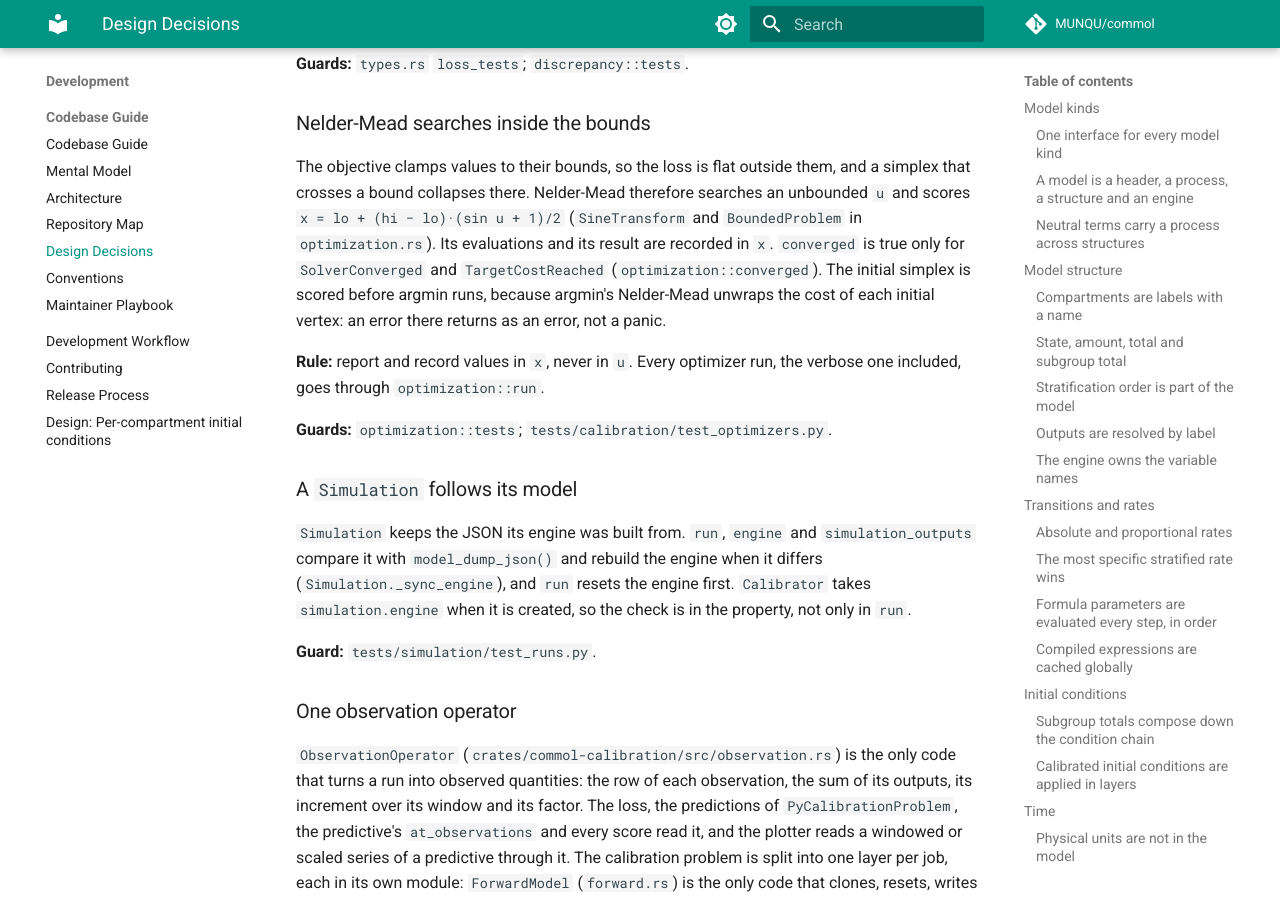
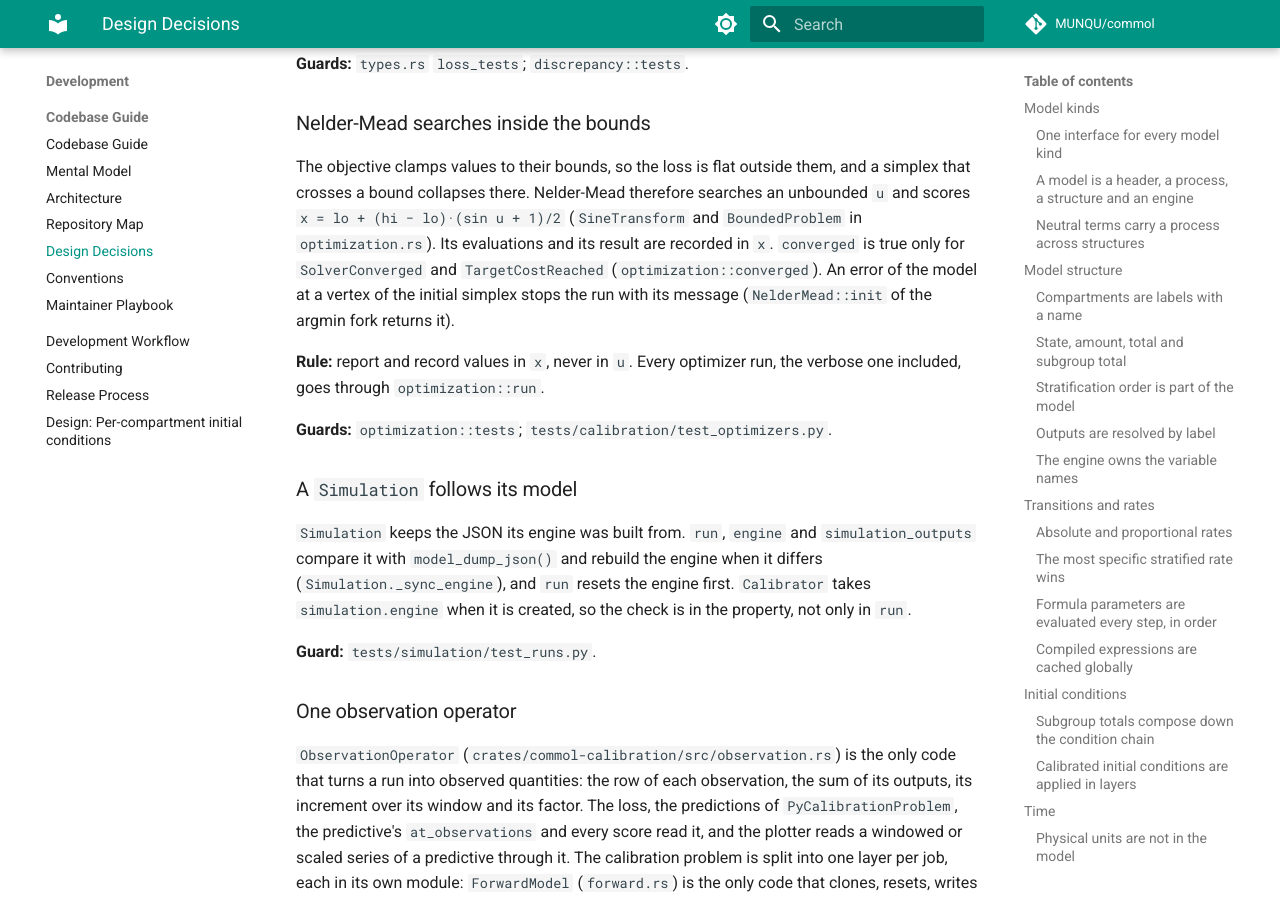
Before and after one commit to MUNQU/commol, an MkDocs documentation site: the page built from docs/codebase/design-decisions.md, in a window 1280 px wide and 900 px high, scrolled down 19270 px. Built offline with MkDocs 1.6.1 and Material for MkDocs 9.7.7, drawn with Linux system fonts in a browser that asks for light colours; comment, search, counter and statistics services are not loaded; the version menu is left out.

Commit message:
build(deps): take the argmin fork that returns Nelder-Mead init errors

```diff
--- a/docs/codebase/design-decisions.md
+++ b/docs/codebase/design-decisions.md
@@ -742,10 +742,9 @@ and a simplex that crosses a bound collapses there. Nelder-Mead therefore
 searches an unbounded `u` and scores `x = lo + (hi − lo)·(sin u + 1)/2`
 (`SineTransform` and `BoundedProblem` in `optimization.rs`). Its evaluations
 and its result are recorded in `x`. `converged` is true only for
-`SolverConverged` and `TargetCostReached` (`optimization::converged`). The
-initial simplex is scored before argmin runs, because argmin's Nelder-Mead
-unwraps the cost of each initial vertex: an error there returns as an error,
-not a panic.
+`SolverConverged` and `TargetCostReached` (`optimization::converged`). An
+error of the model at a vertex of the initial simplex stops the run with its
+message (`NelderMead::init` of the argmin fork returns it).
 
 **Rule:** report and record values in `x`, never in `u`. Every optimizer run,
 the verbose one included, goes through `optimization::run`.
```
Also changed, not shown: docs/about/changelog.md (+2 -1 lines), docs/codebase/maintainer-playbook.md (+1 -3 lines), 2 other files.
